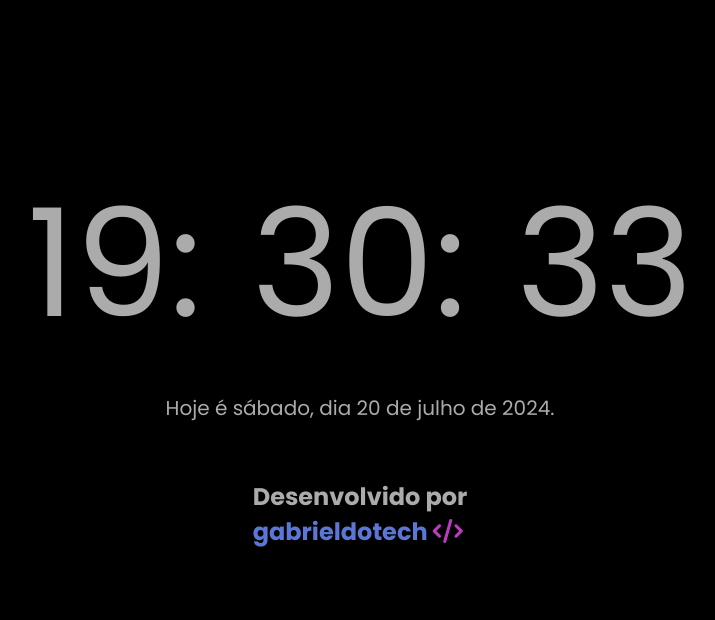
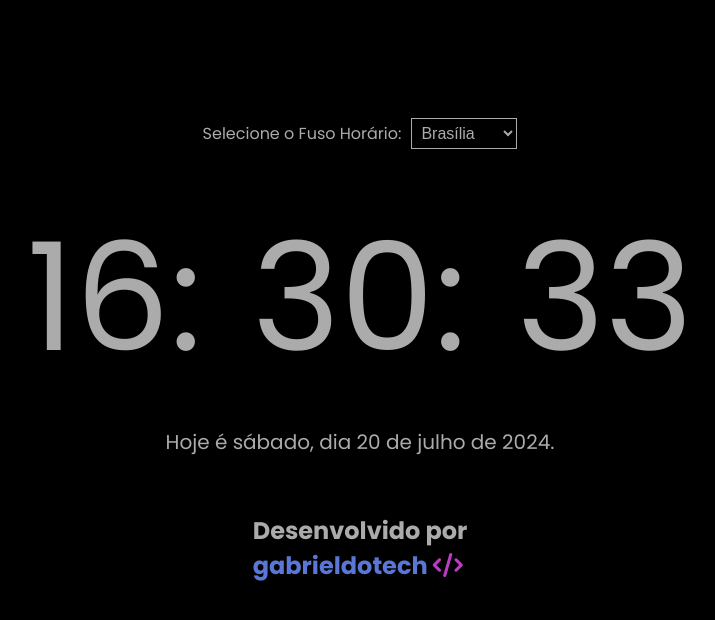
Before and after one commit to gabrieldotech/digital-clock-js, a plain HTML site: page index.html in a window 1280 px wide. Shown: the whole page, without its empty margins (280-995 px from the left). Drawn offline with Linux system fonts and the light colour scheme.

Commit message:
novos fusos

```diff
--- a/css/style.css
+++ b/css/style.css
@@ -1,24 +1,42 @@
 :root {
     --color-dark: #000;
-    --color-white:#fff;
+    --color-white: #fff;
     --color-light: #ababab;
     --color-purple: #5a77d6;
 }
 
 body {
     background: var(--color-dark);
-    font-family: Poppins;
+    font-family: 'Poppins', sans-serif;
     margin: 0;
     padding: 0;
-}
-
-body {
     display: flex;
     justify-content: center;
     align-items: center;
     height: 90vh;
     flex-direction: column;
     gap: 16px;
+}
+
+.timezone-selector {
+    display: flex;
+    align-items: center;
+    gap: 10px;
+    color: var(--color-light);
+    font-size: 16px;
+    margin-bottom: 20px;
+}
+
+.timezone-selector label {
+    color: var(--color-light);
+}
+
+.timezone-selector select {
+    background: var(--color-dark);
+    color: var(--color-light);
+    border: 1px solid var(--color-light);
+    padding: 5px;
+    font-size: 16px;
 }
 
 .clock {
--- a/index.html
+++ b/index.html
@@ -11,13 +11,24 @@
   <link rel="stylesheet" href="https://cdnjs.cloudflare.com/ajax/libs/font-awesome/6.0.0-beta3/css/all.min.css">
 </head>
 <body>
+  <div class="timezone-selector">
+    <label for="timezone">Selecione o Fuso Horário:</label>
+    <select id="timezone">
+      <option value="America/Sao_Paulo">Brasília</option>
+      <option value="UTC">UTC</option>
+      <option value="America/New_York">Nova York</option>
+      <option value="Europe/London">Londres</option>
+      <option value="Asia/Tokyo">Tóquio</option>
+      <option value="Australia/Sydney">Sydney</option>
+    </select>
+  </div>
   <div class="clock">
     <span id="hours">00</span>
     <span id="minutes">00</span>
     <span id="seconds">00</span>
   </div>
   <div id="date"></div>
-  <h2>Desenvolvido por <br><strong>gabrieldotech</strong>  <i class="fas fa-code" id="icon"></i></h2>
+  <h2>Desenvolvido por <br><strong>gabrieldotech</strong> <i class="fas fa-code" id="icon"></i></h2>
   <script src="js/script.js"></script>
 </body>
 </html>
--- a/js/script.js
+++ b/js/script.js
@@ -1,31 +1,63 @@
-const hoursElement = document.getElementById('hours');
-const minutesElement = document.getElementById('minutes');
-const secondsElement = document.getElementById('seconds');
-const dateElement = document.getElementById('date');
+const timezoneLocales = {
+    "America/Sao_Paulo": "pt-BR",
+    "UTC": "en-US",
+    "America/New_York": "en-US",
+    "Europe/London": "en-GB",
+    "Asia/Tokyo": "ja-JP",
+    "Australia/Sydney": "en-AU"
+  };
 
-function newTime() {
-    const date = new Date();
-    const hours = date.getHours();
-    const minutes = date.getMinutes();
-    const seconds = date.getSeconds();
+  const dayNames = {
+      "pt-BR": ['domingo', 'segunda-feira', 'terça-feira', 'quarta-feira', 'quinta-feira', 'sexta-feira', 'sábado'],
+      "en-US": ['Sunday', 'Monday', 'Tuesday', 'Wednesday', 'Thursday', 'Friday', 'Saturday'],
+      "en-GB": ['Sunday', 'Monday', 'Tuesday', 'Wednesday', 'Thursday', 'Friday', 'Saturday'],
+      "ja-JP": ['日曜日', '月曜日', '火曜日', '水曜日', '木曜日', '金曜日', '土曜日'],
+      "en-AU": ['Sunday', 'Monday', 'Tuesday', 'Wednesday', 'Thursday', 'Friday', 'Saturday']
+  };
 
-    hoursElement.textContent = fixtime(hours);
-    minutesElement.textContent = fixtime(minutes);
-    secondsElement.textContent = fixtime(seconds);
+  const monthNames = {
+      "pt-BR": ['janeiro', 'fevereiro', 'março', 'abril', 'maio', 'junho', 'julho', 'agosto', 'setembro', 'outubro', 'novembro', 'dezembro'],
+      "en-US": ['January', 'February', 'March', 'April', 'May', 'June', 'July', 'August', 'September', 'October', 'November', 'December'],
+      "en-GB": ['January', 'February', 'March', 'April', 'May', 'June', 'July', 'August', 'September', 'October', 'November', 'December'],
+      "ja-JP": ['1月', '2月', '3月', '4月', '5月', '6月', '7月', '8月', '9月', '10月', '11月', '12月'],
+      "en-AU": ['January', 'February', 'March', 'April', 'May', 'June', 'July', 'August', 'September', 'October', 'November', 'December']
+  };
 
-    const dayNames = ['domingo', 'segunda-feira', 'terça-feira', 'quarta-feira', 'quinta-feira', 'sexta-feira', 'sábado'];
-    const monthNames = ['janeiro', 'fevereiro', 'março', 'abril', 'maio', 'junho', 'julho', 'agosto', 'setembro', 'outubro', 'novembro', 'dezembro'];
-    const day = dayNames[date.getDay()];
-    const month = monthNames[date.getMonth()];
-    const year = date.getFullYear();
-    const currentDate = `Hoje é ${day}, dia ${date.getDate()} de ${month} de ${year}.`;
+  function updateTime() {
+      const now = new Date();
+      const timezone = document.getElementById('timezone').value;
 
-    dateElement.textContent = currentDate;
-}
+      const timezoneDate = new Date(now.toLocaleString('en-US', { timeZone: timezone }));
+      const tzHours = timezoneDate.getHours();
+      const tzMinutes = timezoneDate.getMinutes();
+      const tzSeconds = timezoneDate.getSeconds();
 
-function fixtime(time) {
-    return time < 10 ? '0' + time : time;
-}
+      const tzHoursStr = tzHours < 10 ? `0${tzHours}` : tzHours;
+      const tzMinutesStr = tzMinutes < 10 ? `0${tzMinutes}` : tzMinutes;
+      const tzSecondsStr = tzSeconds < 10 ? `0${tzSeconds}` : tzSeconds;
 
-newTime();
-setInterval(newTime, 1000);
+      document.getElementById('hours').textContent = tzHoursStr;
+      document.getElementById('minutes').textContent = tzMinutesStr;
+      document.getElementById('seconds').textContent = tzSecondsStr;
+
+      updateDate(timezone, timezoneLocales[timezone]);
+  }
+
+  function updateDate(timezone, locale) {
+      const now = new Date();
+      const timezoneDate = new Date(now.toLocaleString('en-US', { timeZone: timezone }));
+
+      const day = dayNames[locale][timezoneDate.getDay()];
+      const month = monthNames[locale][timezoneDate.getMonth()];
+      const year = timezoneDate.getFullYear();
+      const dateStr = locale === "pt-BR"
+          ? `Hoje é ${day}, dia ${timezoneDate.getDate()} de ${month} de ${year}.`
+          : timezoneDate.toLocaleDateString(locale, { weekday: 'long', year: 'numeric', month: 'long', day: 'numeric' });
+
+      document.getElementById('date').textContent = dateStr;
+  }
+
+  document.getElementById('timezone').addEventListener('change', updateTime);
+
+  setInterval(updateTime, 1000);
+  updateTime();
```
